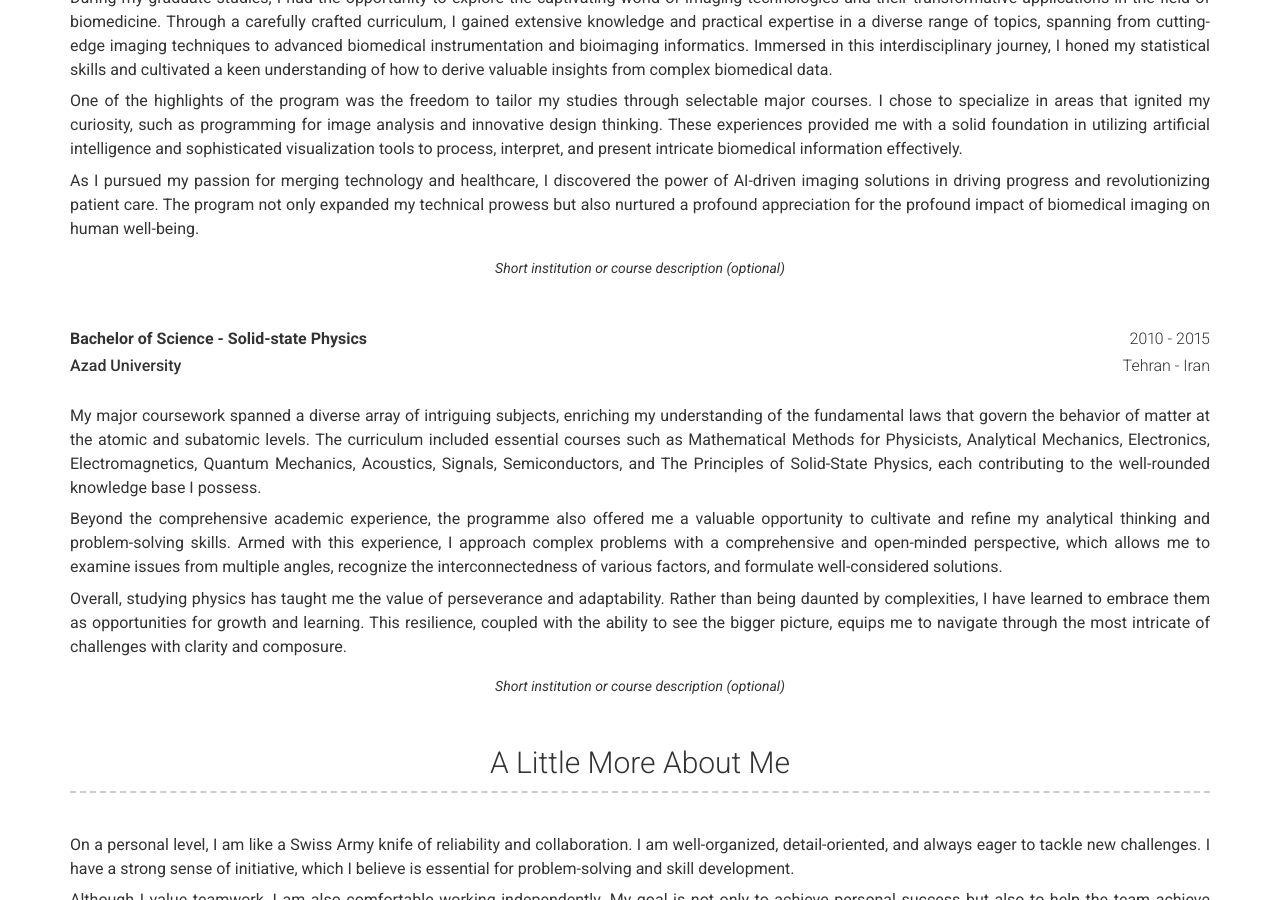
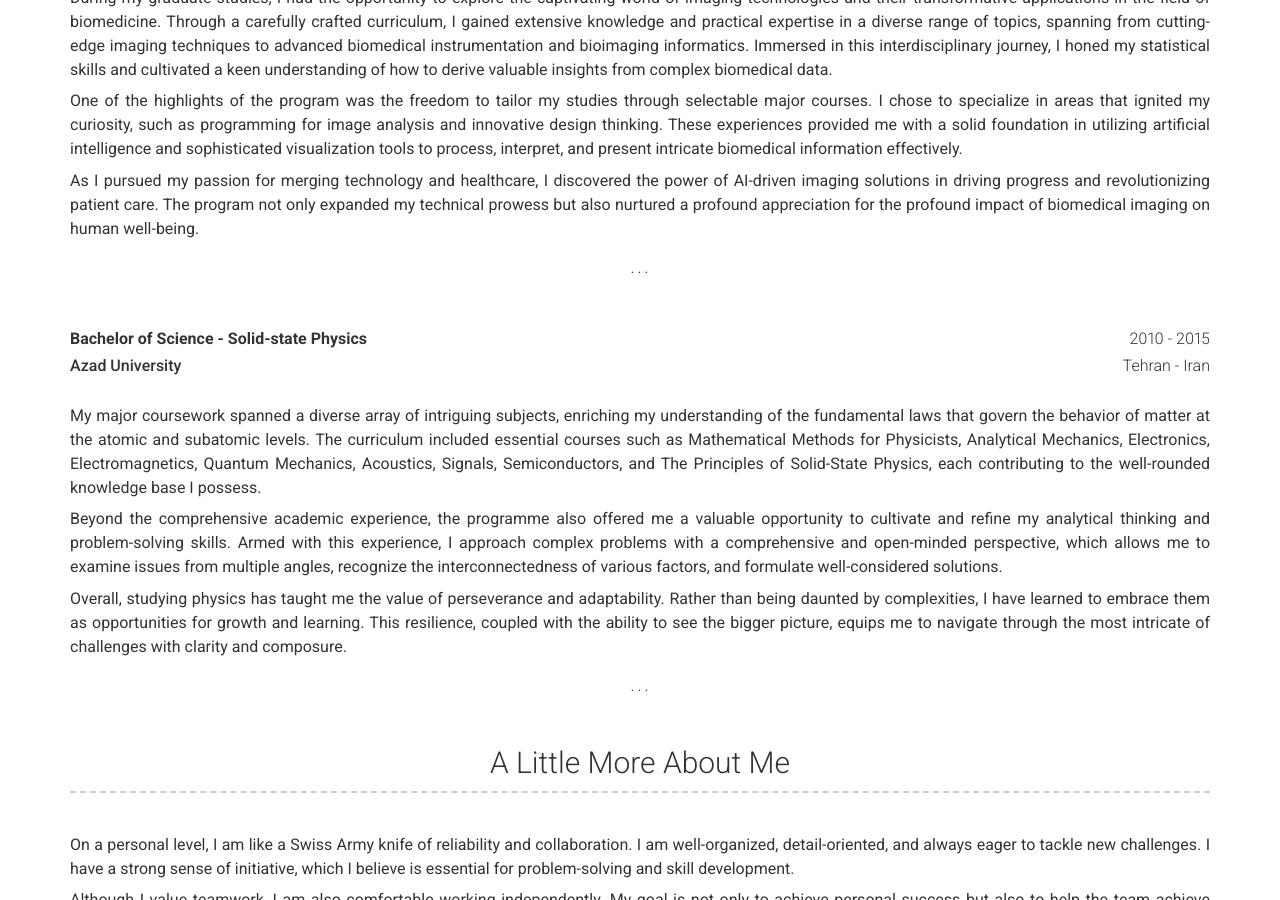
Before and after one commit to aminrezaei-img/CV, a Jekyll site: the page built from index.md, in a window 1280 px wide and 900 px high, scrolled down 1673 px. Built offline with Jekyll 4.4.1, drawn with Linux system fonts in a browser that asks for light colours; nearby versions of some CDN libraries.

Commit message:
Update _config.yml

```diff
--- a/_config.yml
+++ b/_config.yml
@@ -96,7 +96,7 @@ content:
 
           As I pursued my passion for merging technology and healthcare, I discovered the power of AI-driven imaging solutions in driving progress and revolutionizing patient care. The program not only expanded my technical prowess but also nurtured a profound appreciation for the profound impact of biomedical imaging on human well-being.
         quote: >
-          Short institution or course description (optional)
+          . . .
 
       - layout: top-left
         title: Bachelor of Science - Solid-state Physics
@@ -111,7 +111,7 @@ content:
 
           Overall, studying physics has taught me the value of perseverance and adaptability. Rather than being daunted by complexities, I have learned to embrace them as opportunities for growth and learning. This resilience, coupled with the ability to see the bigger picture, equips me to navigate through the most intricate of challenges with clarity and composure.
         quote: >
-          Short institution or course description (optional)
+          . . .
 
   - title: A Little More About Me
     layout: text
```
